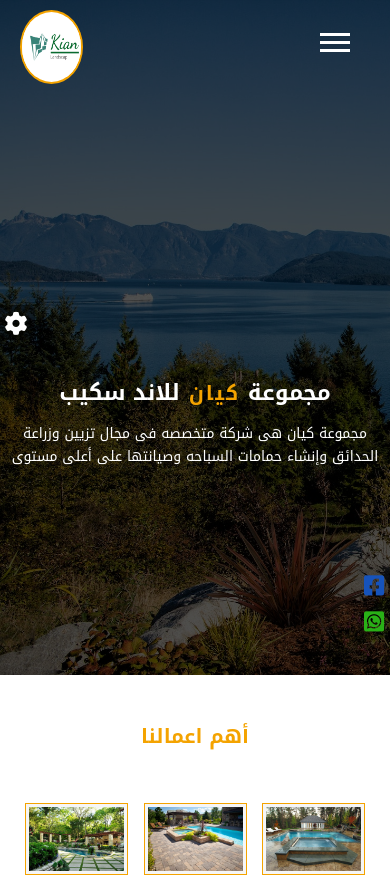
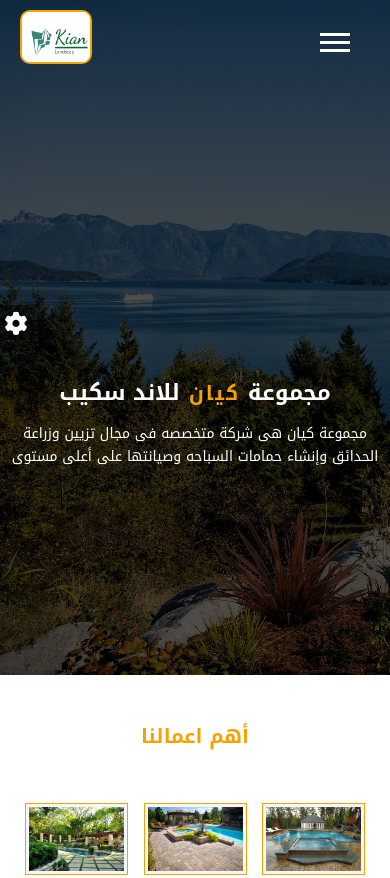
Before and after one commit to Abu-omar2023/Kian, a plain HTML site: page index.html in a window 390 px wide. Shown: the top 878 px of the page. Drawn offline with Linux system fonts and the light colour scheme.

Commit message:
last commit

```diff
--- a/css/master.css
+++ b/css/master.css
@@ -37,10 +37,12 @@ z-index: 1;
 
 }
 .links-container {
+    width: 100%;
     position: relative;
     z-index: 1000;
-    margin-right: 60px;
+    margin-right: 40px;
 }
+
 .landing-page .header-area ul {
     list-style: none;
     width: 100%;
@@ -74,10 +76,10 @@ display: inline-block;
 .logo {
     width:120px;
     margin-top: -10px;
-    height: 70px;
+    height: 60px;
    position: relative;
-   padding-bottom: 10px;
-    border-radius: 50%;
+   /* padding-bottom: 10px; */
+    border-radius: 10px;
     background-color: #fff;
     border: 2px solid var(--main--color);
     overflow: hidden;
@@ -86,43 +88,47 @@ display: inline-block;
 .logo img {
     width:100%;
     position: absolute;
+    top: -10px;
 }
 @media (max-width: 991px){
     .logo {
         width:120px;
         margin-top: -10px;
+        height: 50px;
        padding-bottom: 0;
         }
     .logo img {
-            width:105%;
-            position: absolute;
-           top: -5px;
+
+           top: -10px;
         }
 }
 @media (max-width: 767px){
     .logo {
         width: 120px;
         margin-top: -10px;
-       margin-left: 20px;
+       margin-left: 40px;
         }
     .logo img {
-        width:110%;
+
         position: absolute;
-       top: 0;
+       top: -5px;
     }
+
 }
+
 @media (max-width: 576px){
     .logo {
-        width: 130px;
+        width: 100px;
        margin-top: -10px;
        background-color: #fff;
        margin-left: 20px;
+       padding-right: 20px;
         }
     .logo img {
         width:110%;
         height: 60px;
         position: absolute;
-       top: 5px;
+       top: 0;
     }
     .landing-page {
         min-height: 80vh;
@@ -715,7 +721,7 @@ box-shadow:  5px 5px 8px 0 black,
     background-image: url(../imgs/pexels-pixabay-41949.jpg);
     background-size: cover;
     position: relative;
-    margin-top: 120px;
+    margin-top: 150px;
 }
 @media (max-width:767px){
     .connect-us {
@@ -729,7 +735,7 @@ box-shadow:  5px 5px 8px 0 black,
 }
 .connect-us h2 {
     position: absolute;
-    top: -80px;
+    top: -100px;
     left: 50%;
     transform: translateX(-50%);
     font-size: 30px;
@@ -867,15 +873,15 @@ padding-bottom: 5px;
 }
 /* start so-media */
 .so-media {
-    position: fixed;
-    right: 0;
-    bottom: 200px;
-    z-index: 1100;
+    position: absolute;
+    right: calc(50% - 40px);
+    top: -50px;
+    z-index: 10;
     list-style: none;
 }
 .so-media li
 {
-
+    display: inline-block;
     margin-bottom: 10px;
     border-radius: 10px;
      }
@@ -883,50 +889,40 @@ padding-bottom: 5px;
         margin: auto;
       }
 .so-media li a i{
-    margin-right: 5px;
+    margin: 5px;
   font-size: 30px;
   width: fit-content;
   border-radius: 5px;
   text-align: center;
+  background-color: #fff;
   border: 3px solid transparent;
 }
-@media (max-width: 576px){
-    .so-media li a i{
-      font-size: 23px;
-      border: 1px solid transparent;
-    }
 
-}
+
 .so-media li a i:hover{
     font-size: 30px;
     border-radius: 5px;
-    border: 3px solid var(--main--color);
-    background-color: #fff;
+    color: #fff;
   }
   @media (max-width:576px){
-    .so-media li a i:hover{
-        font-size: 23px;
-        border-radius: 5px;
-        border: 1px solid var(--main--color);
-        background-color: #fff;
-      }
-  }
+
 
 .btn {
-    width: 25px;
-    height: 25px;
+    width: 20px;
+    height: 20px;
     border-radius: 4px;border: 2px solid var(--main--color);
     position: fixed;
     z-index: 1101;
-    right: 7px;
+    right: 3px;
     bottom: 165px;
-    padding-top: 5px;
+    padding: 5px;
     font-size: 20px;
     background-color: var(--main--color);
     color: #fff;
     border-color: #fff;
     font-weight: bold;
     text-align: center;
+    line-height: 1.5;
     cursor: pointer;
     display: none;
 }
--- a/index.html
+++ b/index.html
@@ -136,6 +136,12 @@
         <div class="connect-ovarlay"></div>
         <div class="container3">
             <h2>تواصل معنا</h2>
+            <ul class="so-media">
+
+                <li><a href="https://www.facebook.com/profile.php?id=100095274660593&mibextid=MKOS29"><i class="fa-brands fa-square-facebook" style="color: #1653bb;"></i></a></li>
+                <li><a href="https://api.whatsapp.com/send?phone=%2B201030107748&data=ARD_5khDoGs7eiIjmS0Nkj9r4Dq6Gvz_ETyU6HC-A97KuKunDeG2LFtnWG-5ZrHV4SXHNXDDO3RivtUcNznYW3rxtGdXA_lzZgTqu_4KGpYNVemKdzlhlBcGDvQ1CkKuwAoWovGtPE3eplsX-5QgSZ9KfA&source=FB_Page&app=facebook&entry_point=page_cta&fbclid=IwAR0kfg-nuyoTgVpQZifqmz4eBZx9wJ7BOgkLVEV_vaQ41poOTA-TdG-7Rao"><i class="fa-brands fa-square-whatsapp" style="color: #29b017;"></i></a></li>
+
+            </ul>
             <form action="">
                 <div class="left">
 
@@ -152,12 +158,7 @@
             </form>
         </div>
     </div>
-    <ul class="so-media">
 
-        <li><a href="https://www.facebook.com/profile.php?id=100095274660593&mibextid=MKOS29"><i class="fa-brands fa-square-facebook" style="color: #1653bb;"></i></a></li>
-        <li><a href="https://api.whatsapp.com/send?phone=%2B201030107748&data=ARD_5khDoGs7eiIjmS0Nkj9r4Dq6Gvz_ETyU6HC-A97KuKunDeG2LFtnWG-5ZrHV4SXHNXDDO3RivtUcNznYW3rxtGdXA_lzZgTqu_4KGpYNVemKdzlhlBcGDvQ1CkKuwAoWovGtPE3eplsX-5QgSZ9KfA&source=FB_Page&app=facebook&entry_point=page_cta&fbclid=IwAR0kfg-nuyoTgVpQZifqmz4eBZx9wJ7BOgkLVEV_vaQ41poOTA-TdG-7Rao"><i class="fa-brands fa-square-whatsapp" style="color: #29b017;"></i></a></li>
-
-    </ul>
     <div class="btn"><i class="fa-solid fa-arrow-up fa-bounce"></i></div>
     <!-- end contact us -->
     <!-- start footer -->
```
